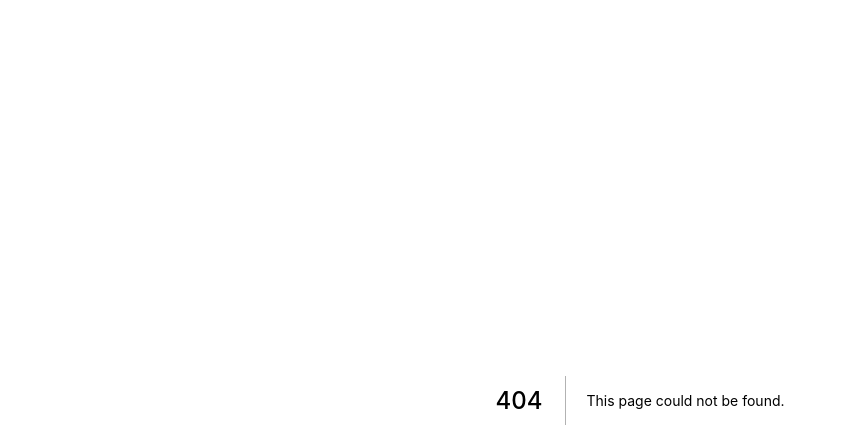
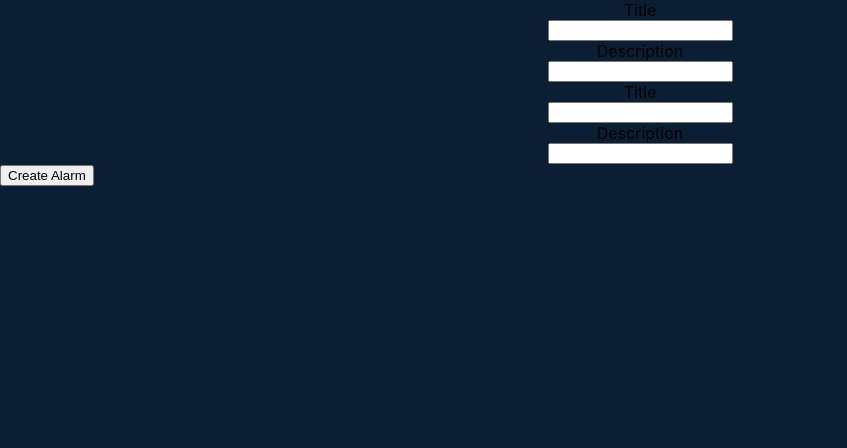
Before and after one commit to Mipol2/Unsomnia, a Next.js app: page /register in a window 1280 px wide. Before the commit this address had no page. Shown: the top 448 px of the page, without its empty margins (0-847 px from the left). Built offline with nearby package versions, Linux system fonts and the light colour scheme.

Commit message:
Initial work on register and login.

```diff
--- /dev/null
+++ b/pages/login.tsx
@@ -0,0 +1,3 @@
+export default function Login() {
+  return <></>;
+}
--- /dev/null
+++ b/pages/register.tsx
@@ -0,0 +1,83 @@
+import { FormEvent, useState } from "react";
+import styled from "styled-components";
+
+const Main = styled.div``;
+
+const FormContainer = styled.div`
+  align-items: center;
+  display: flex;
+  flex-direction: column;
+  justify-content: center;
+`;
+
+const FormStyled = styled.form``;
+
+const InputContainer = styled.div`
+  align-items: center;
+  display: flex;
+  flex-direction: column;
+  justify-content: center;
+  width: 100%;
+`;
+
+const RadioContainer = styled.div`
+  align-items: center;
+  display: flex;
+  justify-content: center;
+  width: 100%;
+`;
+
+const Spacer = styled.div`
+  flex-grow: 1;
+`;
+
+export default function Register() {
+  const [username, setUsername] = useState("");
+  const [email, setEmail] = useState("");
+  const [password, setPassword] = useState("");
+  const [checkerPassword, setCheckerPassword] = useState("");
+
+  function handleRegister(e: FormEvent) {
+    e.preventDefault();
+  }
+
+  return (
+    <Main>
+      <FormStyled onSubmit={(e) => handleRegister(e)}>
+        <InputContainer>
+          <label htmlFor="username">Title</label>
+          <input
+            id="username"
+            value={username}
+            onChange={(e) => setUsername(e.target.value)}
+          />
+        </InputContainer>
+        <InputContainer>
+          <label htmlFor="email">Description</label>
+          <input
+            id="email"
+            value={email}
+            onChange={(e) => setEmail(e.target.value)}
+          />
+        </InputContainer>
+        <InputContainer>
+          <label htmlFor="password">Title</label>
+          <input
+            id="password"
+            value={password}
+            onChange={(e) => setPassword(e.target.value)}
+          />
+        </InputContainer>
+        <InputContainer>
+          <label htmlFor="checkerPassword">Description</label>
+          <input
+            id="checkerPassword"
+            value={checkerPassword}
+            onChange={(e) => setCheckerPassword(e.target.value)}
+          />
+        </InputContainer>
+        <button type="submit">Create Alarm</button>
+      </FormStyled>
+    </Main>
+  );
+}
```
